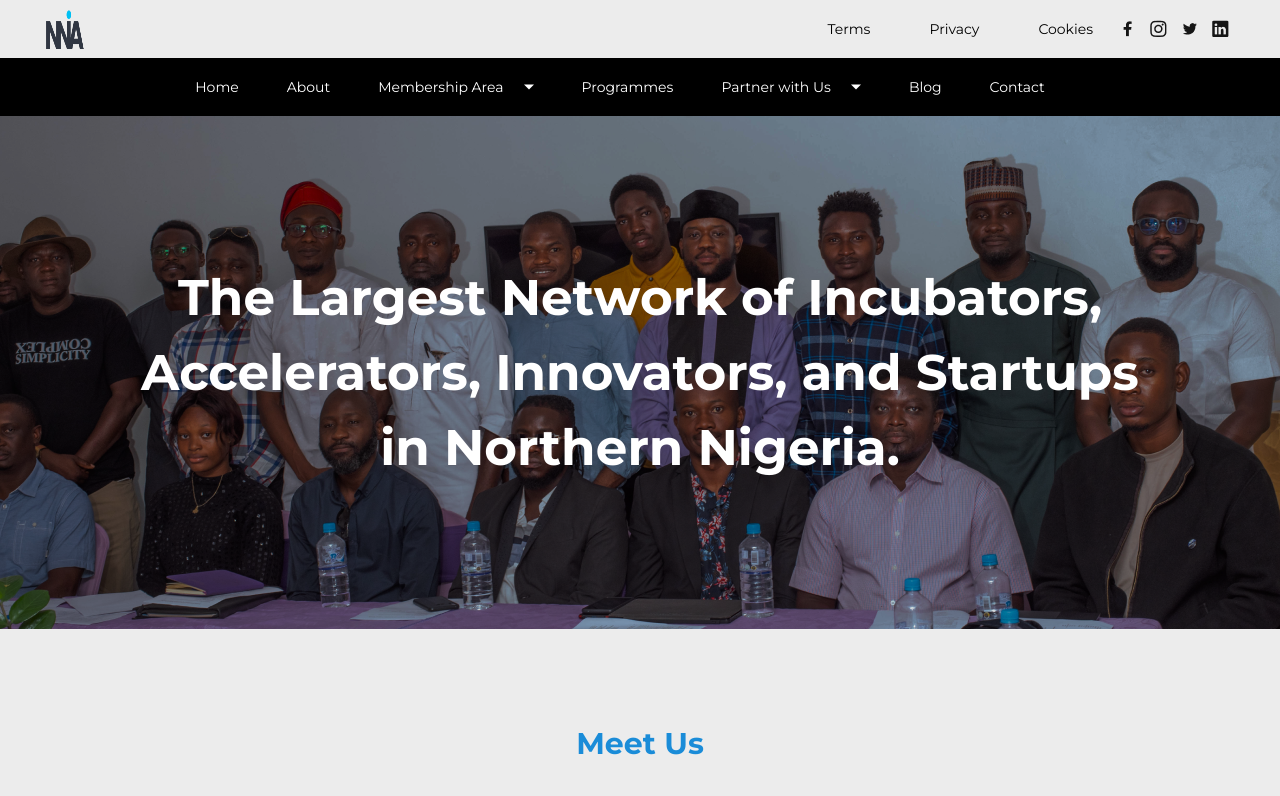
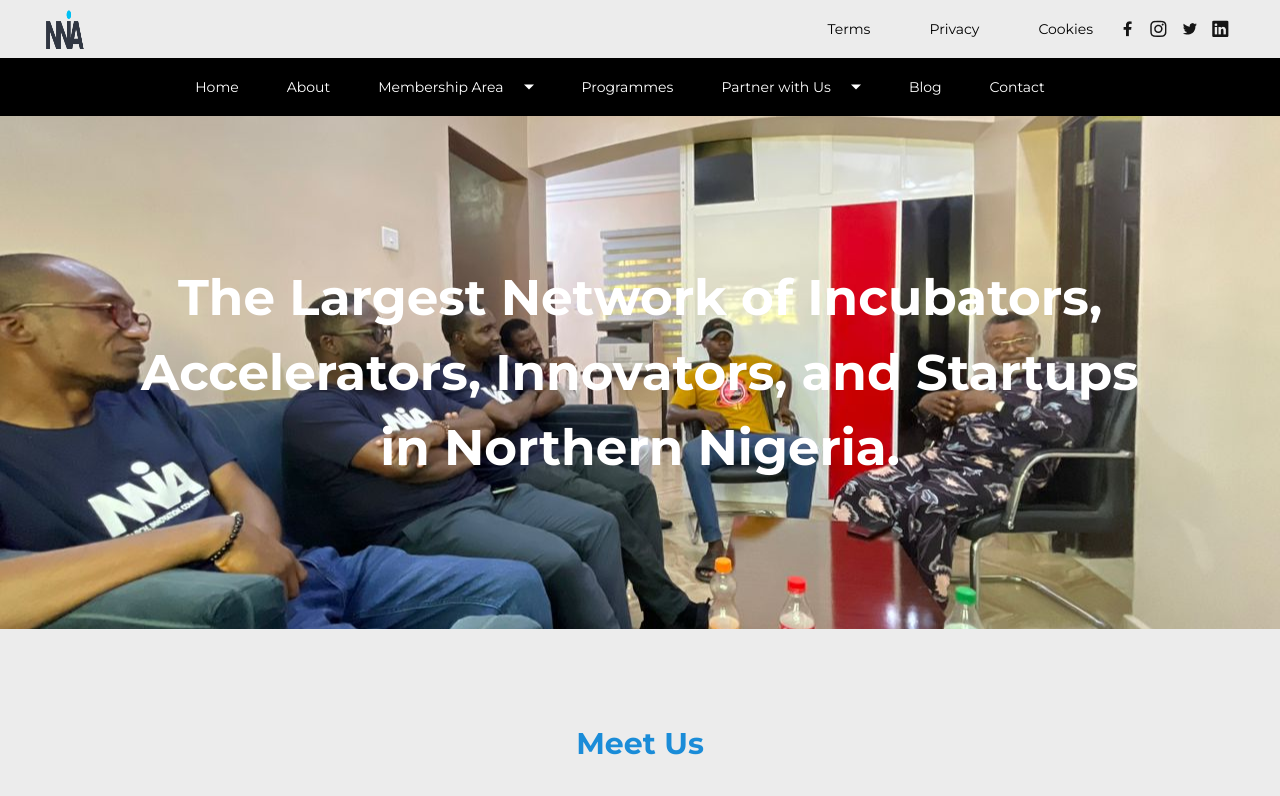
Before and after one commit to nHubNg/NNIA, a React (Vite) app: page / in a window 1280 px wide. Shown: the top 796 px of the page. Built offline with nearby package versions, Linux system fonts and the light colour scheme.

Commit message:
added header pic

```diff
--- a/src/index.css
+++ b/src/index.css
@@ -15,6 +15,10 @@
 
 .blogg{
   background-image: url('../src/assets/nnia3.jpg');
+}
+
+.home{
+  background-image: url('../src/assets/home.jpg');
 }
 
 .aboutt{
--- a/src/pages/home/index.jsx
+++ b/src/pages/home/index.jsx
@@ -81,7 +81,7 @@ const Home = () => {
     <div className="font-montserrat bg-background">
       <Header
         description={"The Largest Network of Incubators, Accelerators, Innovators, and Startups in Northern Nigeria."}
-        img={"hero"}
+        back={"home"}
       />
 
       <div className=" md:my-20 flex justify-center items-center flex-col mx-5 text-center md:text-left md:mx-16">
```
Also changed, not shown: src/assets/home.jpg (added).
